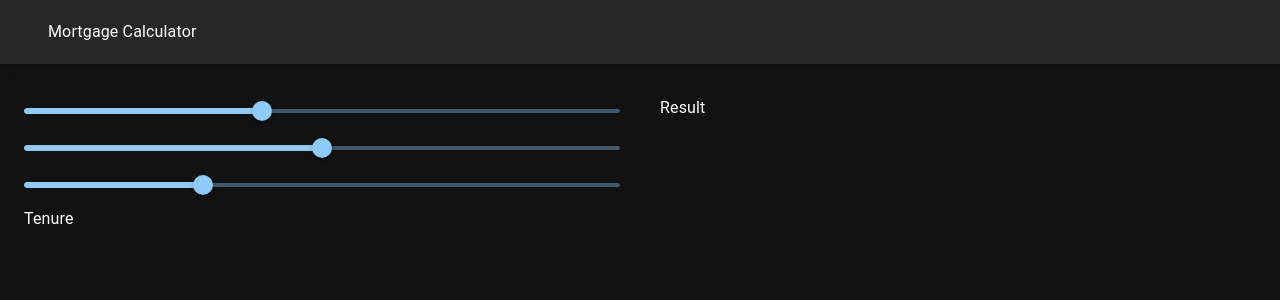
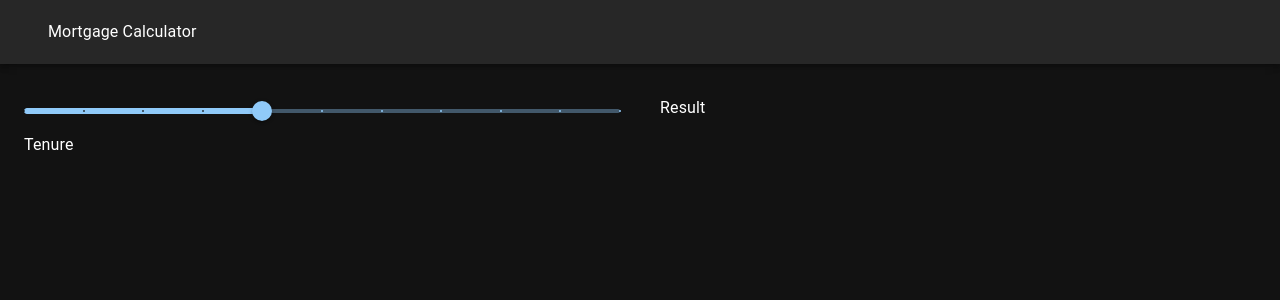
Before and after one commit to icarus014/mortgage-calc, a React (Create React App) app: page / in a window 1280 px wide. Shown: the top 300 px of the page. Built offline with nearby package versions, Linux system fonts and the light colour scheme.

Commit message:
props destructuring

```diff
--- a/src/components/SliderSelect.js
+++ b/src/components/SliderSelect.js
@@ -4,9 +4,7 @@ import SliderComponent from "./common/SliderComponent";
 const SliderSelect = () => {
   return (
     <Fragment>
-      <SliderComponent min={0} max={50} defaultValue={20} />
-      <SliderComponent min={100} max={200} defaultValue={150} />
-      <SliderComponent min={0} max={10} defaultValue={3} />
+      <SliderComponent min={0} max={50} defaultValue={20} step={5} />
     </Fragment>
   );
 };
--- a/src/components/common/SliderComponent.js
+++ b/src/components/common/SliderComponent.js
@@ -1,7 +1,7 @@
 import React from "react";
 import Slider from "@mui/material/Slider";
 
-const SliderComponent = ({defaultValue, min, max}) => {
+const SliderComponent = ({defaultValue, min, max, step}) => {
   return (
     <div>
       <Slider
@@ -10,6 +10,8 @@ const SliderComponent = ({defaultValue, min, max}) => {
         max={max}
         aria-label="Default"
         valueLabelDisplay="auto"
+        marks
+        step={step}
       />
     </div>
   );
```
